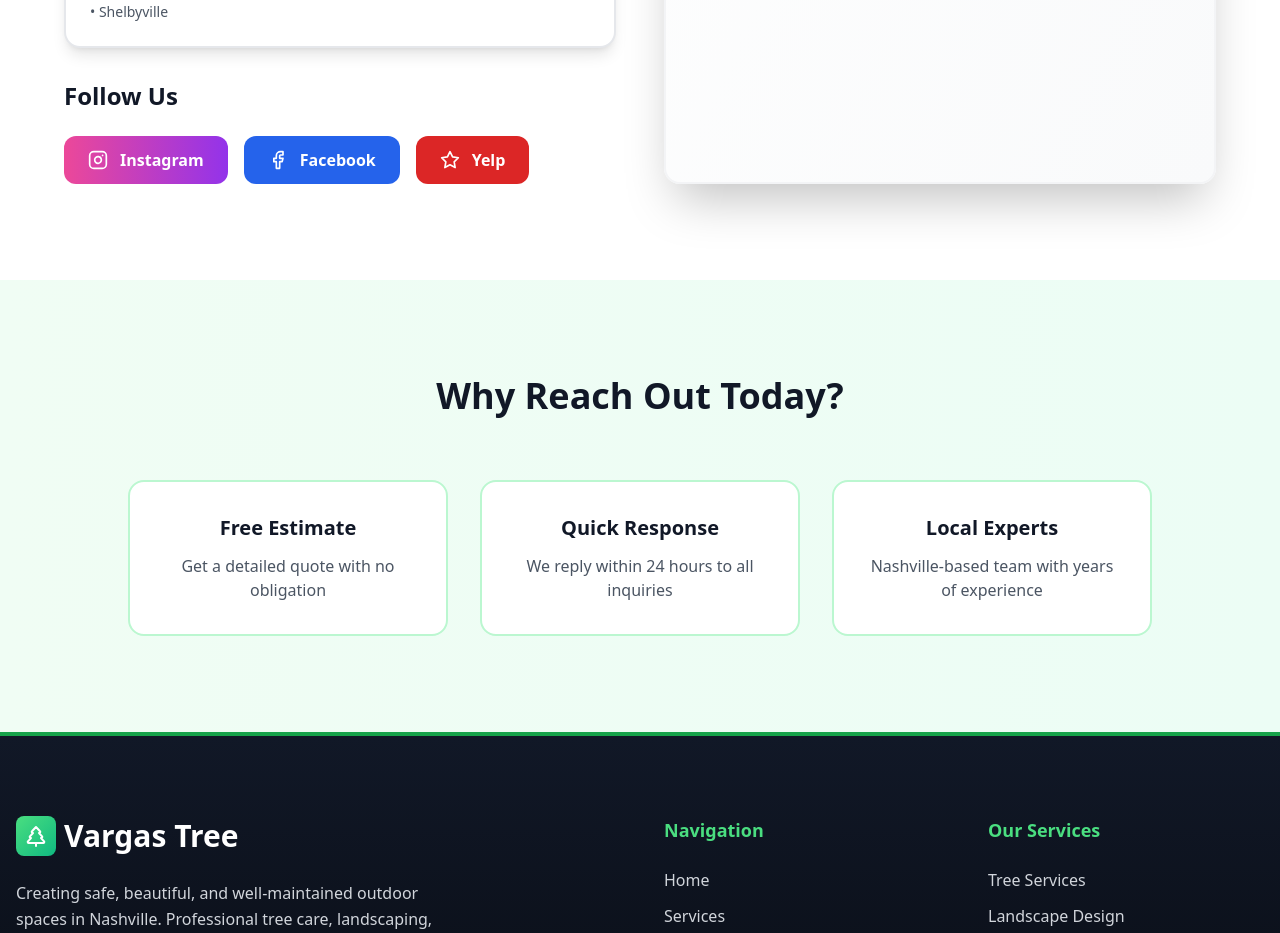
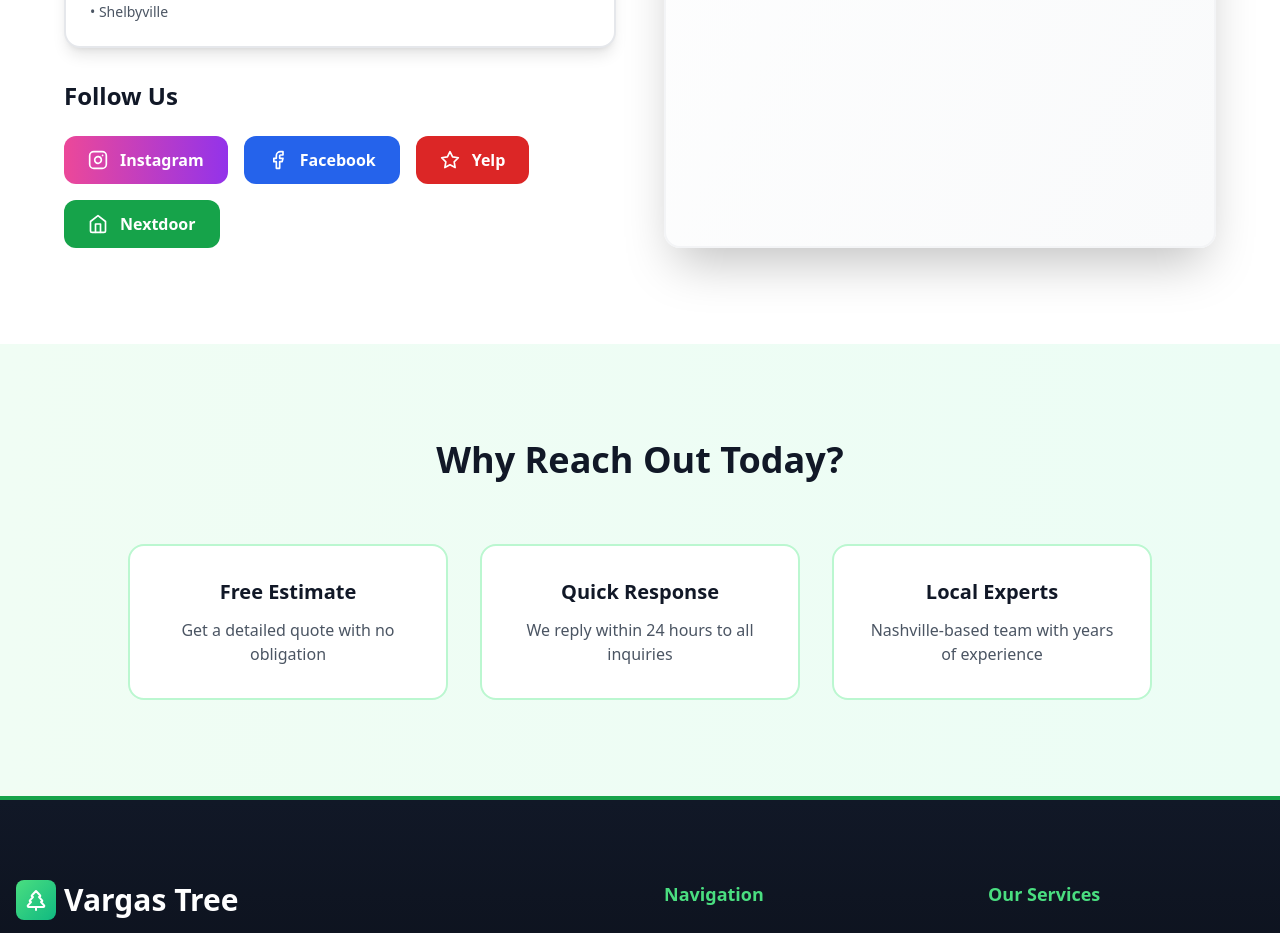
Before and after one commit to AlanF611/VARGAS-TREE-LANDSCAPE-SERVICES, a React (Vite) app: page /contact in a window 1280 px wide. Shown: the part 1420-2353 px from the top of the page. Built offline with nearby package versions, Linux system fonts and the light colour scheme.

Commit message:
Add Home icon and Nextdoor link to ContactPage
Added Home icon and link to Nextdoor in the ContactPage.

```diff
--- a/src/pages/ContactPage.tsx
+++ b/src/pages/ContactPage.tsx
@@ -1,5 +1,5 @@
 import { useState } from 'react';
-import { Phone, Mail, MapPin, Send, Clock, MessageSquare, Instagram, Facebook, Star } from 'lucide-react';
+import { Phone, Mail, MapPin, Send, Clock, MessageSquare, Instagram, Facebook, Star, Home } from 'lucide-react';
 
 export default function ContactPage() {
   const [formData, setFormData] = useState({
@@ -164,7 +164,7 @@ export default function ContactPage() {
               {/* Redes Sociales */}
               <div className="mt-8">
                 <h3 className="text-2xl font-bold text-gray-900 mb-6">Follow Us</h3>
-                <div className="flex gap-4">
+                <div className="flex gap-4 flex-wrap">
                   <a
                     href="https://www.instagram.com/vargastreelandscaping?igsh=em5tbXQxYnYwdzdm&utm_source=qr"
                     target="_blank"
@@ -193,6 +193,16 @@ export default function ContactPage() {
                   >
                     <Star className="w-5 h-5" />
                     <span>Yelp</span>
+                  </a>
+
+                  <a
+                    href="https://nextdoor.com/page-admin/ads-management/"
+                    target="_blank"
+                    rel="noopener noreferrer"
+                    className="flex items-center gap-3 px-6 py-3 bg-green-600 text-white rounded-xl font-semibold hover:shadow-lg transition-all hover:scale-105"
+                  >
+                    <Home className="w-5 h-5" />
+                    <span>Nextdoor</span>
                   </a>
                 </div>
               </div>
```
